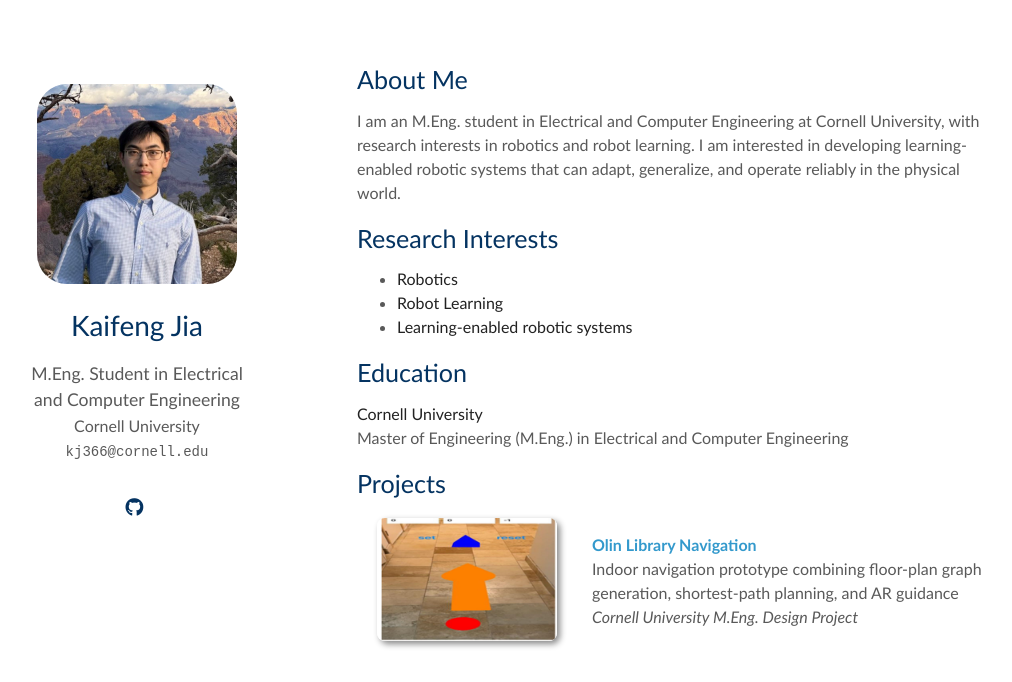
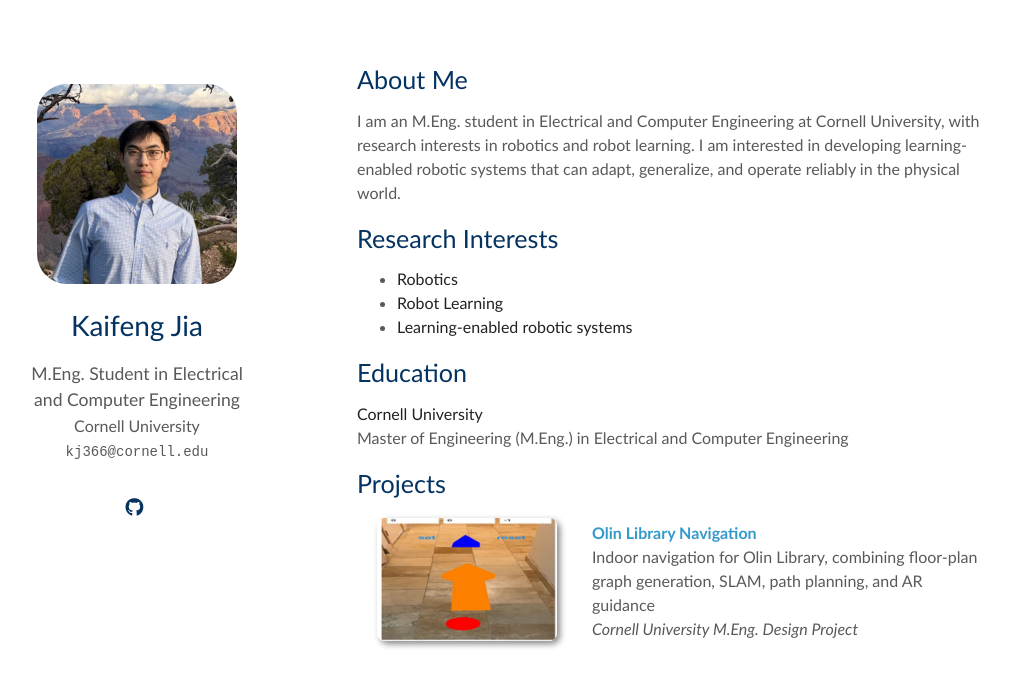
Before and after one commit to Kaifeng-Jia/Kaifeng-Jia.github.io, a Jekyll site: the page built from index.md, in a window 1280 px wide and 1155 px high, cut to the strip 0-682 px from the top of the window. Shown: the whole strip, without its empty margins (83-1095 px from the left). Built offline with Jekyll 4.4.1, drawn with Linux system fonts in a browser that asks for light colours; a style sheet for code colours, icons or effects is not loaded; our own code applies the rules of GitHub Pages for plain Markdown files.

Commit message:
Update Olin project description

```diff
--- a/_data/projects.yml
+++ b/_data/projects.yml
@@ -1,6 +1,6 @@
 main:
   - title: "Olin Library Navigation"
-    authors: "Indoor navigation prototype combining floor-plan graph generation, shortest-path planning, and AR guidance"
+    authors: "Indoor navigation for Olin Library, combining floor-plan graph generation, SLAM, path planning, and AR guidance"
     journal: "Cornell University M.Eng. Design Project"
     image: "./assets/img/olin-library-navigation.jpg"
     link: "https://github.com/Kaifeng-Jia/OlinLibraryNavi"
```
